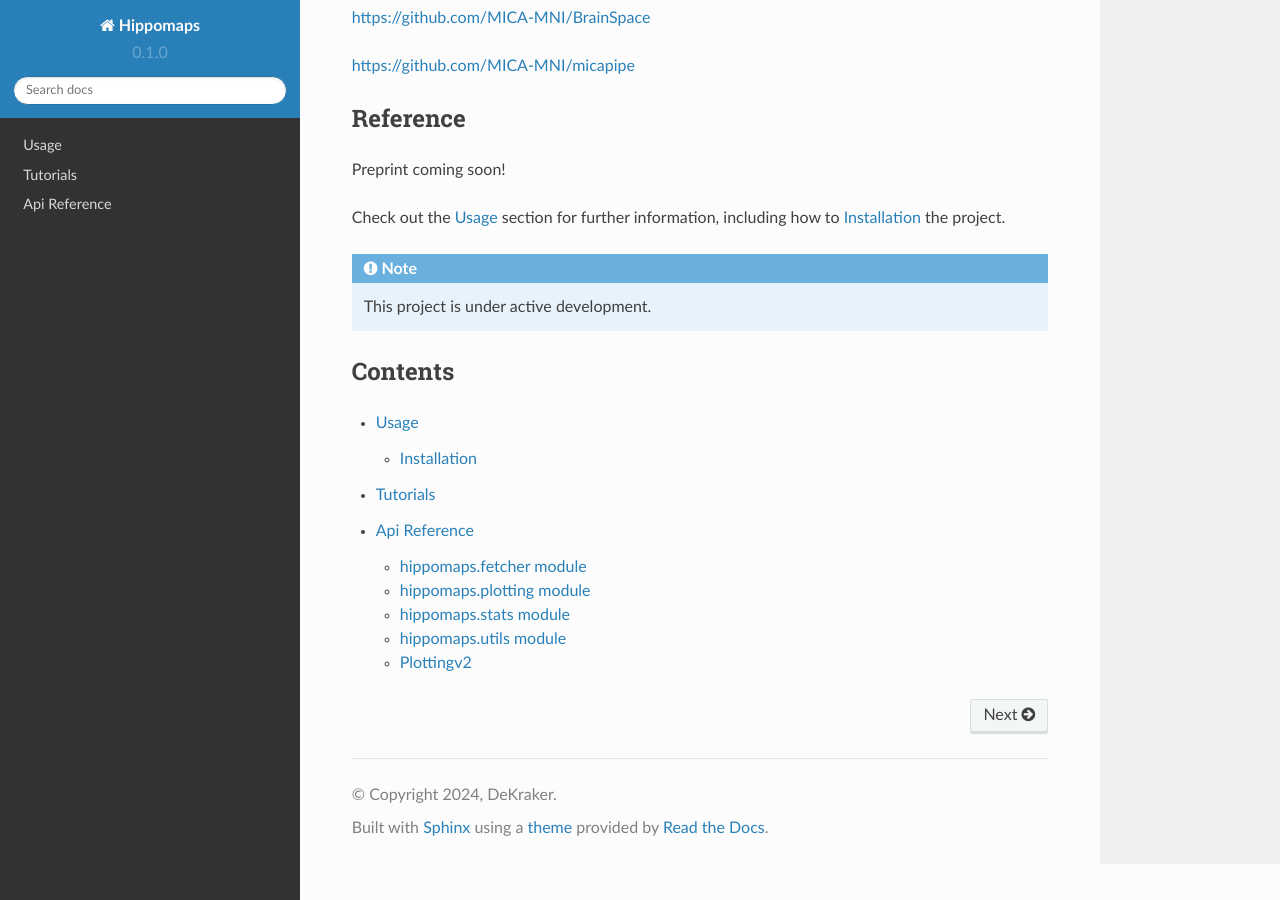
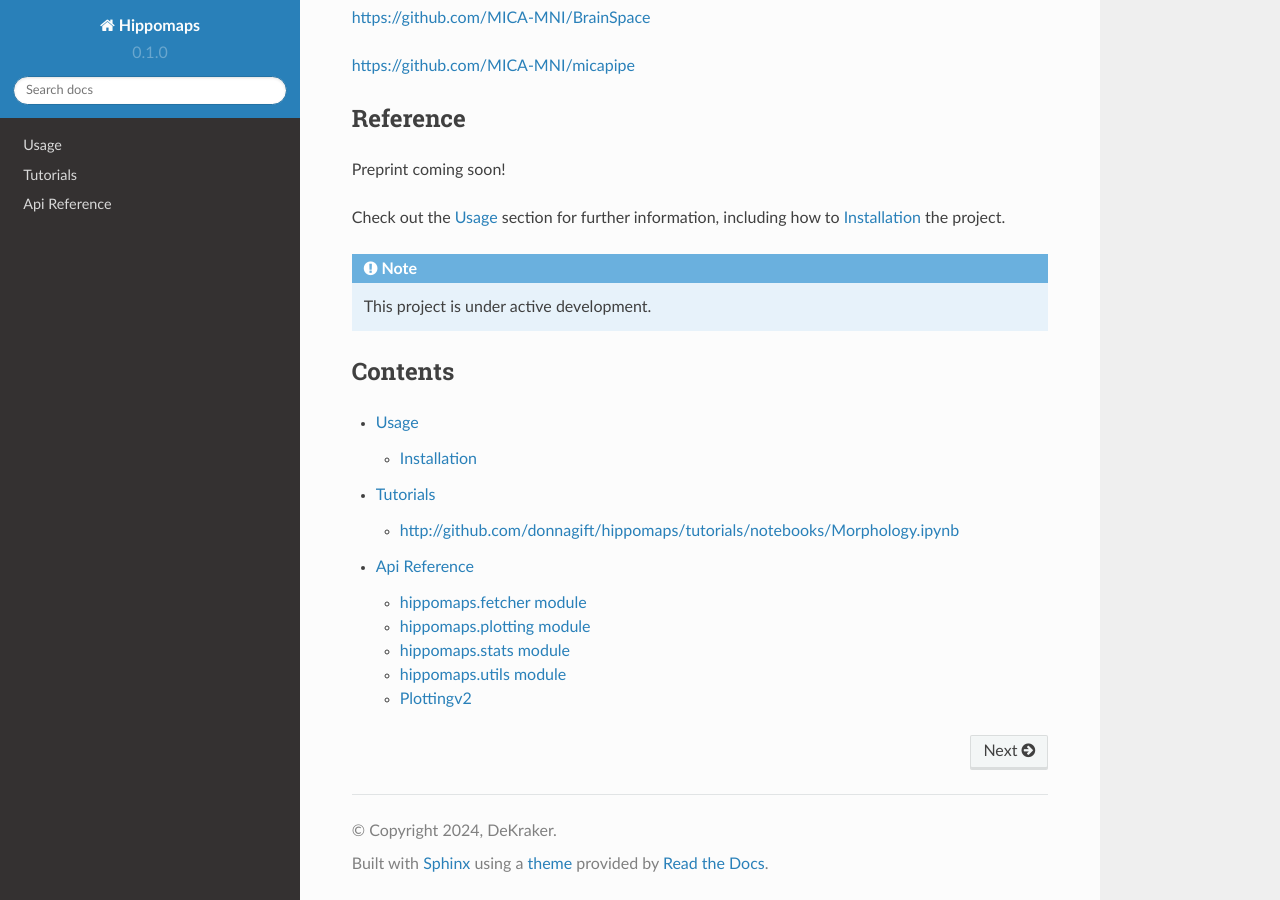
Before and after one commit to jordandekraker/hippomaps, a Sphinx documentation site: the page built from docs/source/index.rst, in a window 1280 px wide and 900 px high, scrolled down 666 px. Built offline with Sphinx 7.4.7 and the Read the Docs theme 2.0.0, drawn with Linux system fonts in a browser that asks for light colours; pages that are not in the unit, such as notebooks, are missing from menus.

Commit message:
changes in docs only

```diff
--- a/docs/source/index.rst
+++ b/docs/source/index.rst
@@ -40,7 +40,7 @@ Contents
 --------
 
 .. toctree::
-   getting started
+   getting_started
    usage
    tutorials
    api
--- a/docs/source/tutorials.rst
+++ b/docs/source/tutorials.rst
@@ -5,7 +5,7 @@ Tutorials
    :maxdepth: 2
    :caption: Contents:
 
-   /notebooks/iEEG.ipynb
+   http://github.com/donnagift/hippomaps/tutorials/notebooks/Morphology.ipynb
 
 .. nbgallery::
    /notebooks/iEEG
--- a/docs/source/usage.rst
+++ b/docs/source/usage.rst
@@ -1,5 +1,5 @@
 Usage
-=====
+==============
 
 .. _installation:
 
```
Also changed, not shown: docs/source/conf.py (line endings or trailing spaces).
